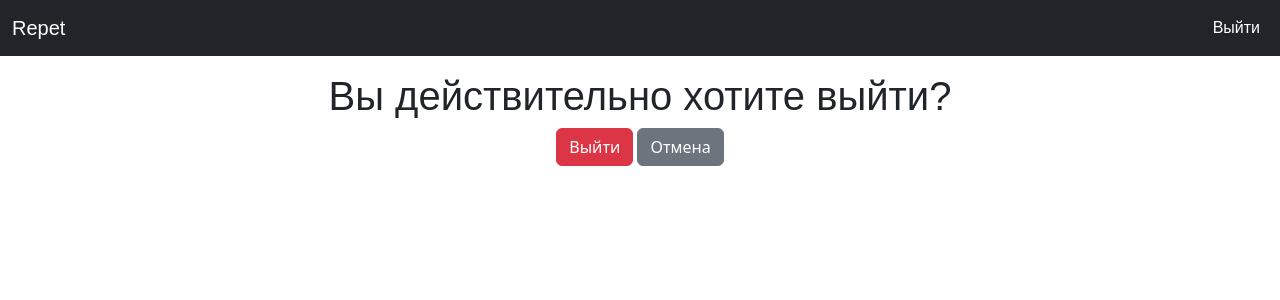
After one commit to Senka04/repetbuddy, a Django app: page /confirm_logout in a window 1280 px wide. The commit adds this page. Shown: the top 300 px of the page. Run offline with Django 4.2, Linux system fonts and the light colour scheme; a user stored in the database is signed in.

Commit message:
added logout

```diff
--- a/page1/templates/page1/base.html
+++ b/page1/templates/page1/base.html
@@ -17,6 +17,8 @@
     .source-sans-pro {
         font-family: 'Source Sans Pro', sans-serif;
     }
+
+
     </style>
 
     <!-- Подключение CSS-файла Bootstrap -->
@@ -35,12 +37,18 @@
         </button>
         <div class="collapse navbar-collapse" id="navbarReg">
             <ul class="navbar-nav me-auto my-2 my-lg-0 navbar-nav-scroll" style="--bs-scroll-height: 100px;">
+                {% if user.is_authenticated %}
+                <li class="nav-item">
+                    <a class="nav-link active source-sans-pro" href="{% url 'confirm_logout' %}">Выйти</a>
+                </li>
+                {% else %}
                 <li class="nav-item">
                     <a class="nav-link active source-sans-pro" aria-current="page" href="{% url 'register' %}">Регистрация</a>
                 </li>
                 <li class="nav-item">
                     <a class="nav-link source-sans-pro" href="{% url 'login' %}">Вход</a>
                 </li>
+                {% endif %}
             </ul>
         </div>
     </div>
--- /dev/null
+++ b/page1/templates/page1/registration/confirm_logout.html
@@ -0,0 +1,12 @@
+{% extends 'page1/base.html' %}
+
+{% block content %}
+<div class="container text-center">
+    <h1 class="source-sans-pro">Вы действительно хотите выйти?</h1>
+    <form action="{% url 'logout' %}" method="post">
+        {% csrf_token %}
+        <button class="btn btn-danger" type="submit">Выйти</button>
+        <a href="{% url 'home' %}" class="btn btn-secondary" type="submit">Отмена</a>
+    </form>
+</div>
+{% endblock %}
--- a/page1/urls.py
+++ b/page1/urls.py
@@ -1,9 +1,12 @@
 from django.urls import path
 from . import views
+from django.contrib.auth import views as auth_views
 
 urlpatterns = [
     path('', views.index, name='home'),
     path('login', views.login_view, name='login'),
+    path('confirm_logout', views.confirm_logout, name='confirm_logout'),
+    path('logout', views.logout_view, name='logout'),
     path('class9', views.class9, name='class9'),
     path('class10', views.class10, name='class10'),
     path('class11', views.class11, name='class11'),
--- a/page1/views.py
+++ b/page1/views.py
@@ -3,9 +3,23 @@ from django.shortcuts import render, get_object_or_404, redirect
 from .models import Video
 from .services import open_file
 from .forms import RegistrationForm
-from django.contrib.auth import authenticate, login
+from django.contrib.auth import authenticate, login, logout
 from django.contrib.auth.forms import AuthenticationForm
+from django.contrib.auth.decorators import login_required
 
+from django.urls import reverse
+
+@login_required
+def confirm_logout(request):
+    return render(request, 'page1/registration/confirm_logout.html')
+
+@login_required
+def logout_view(request):
+    if request.method == 'POST':
+        logout(request)
+        return redirect('home')
+    else:
+        return redirect(reverse('confirm_logout'))
 def login_view(request):
     # Проверяем, был ли уже выполнен вход на сайт
     if request.user.is_authenticated:
@@ -27,6 +41,7 @@ def login_view(request):
 
     # Отображаем страницу с формой входа на сайт
     return render(request, 'page1/registration/login.html', {'form': form})
+
 
 def register(request):
     if request.method == 'POST':
```
Also changed, not shown: db.sqlite3.
